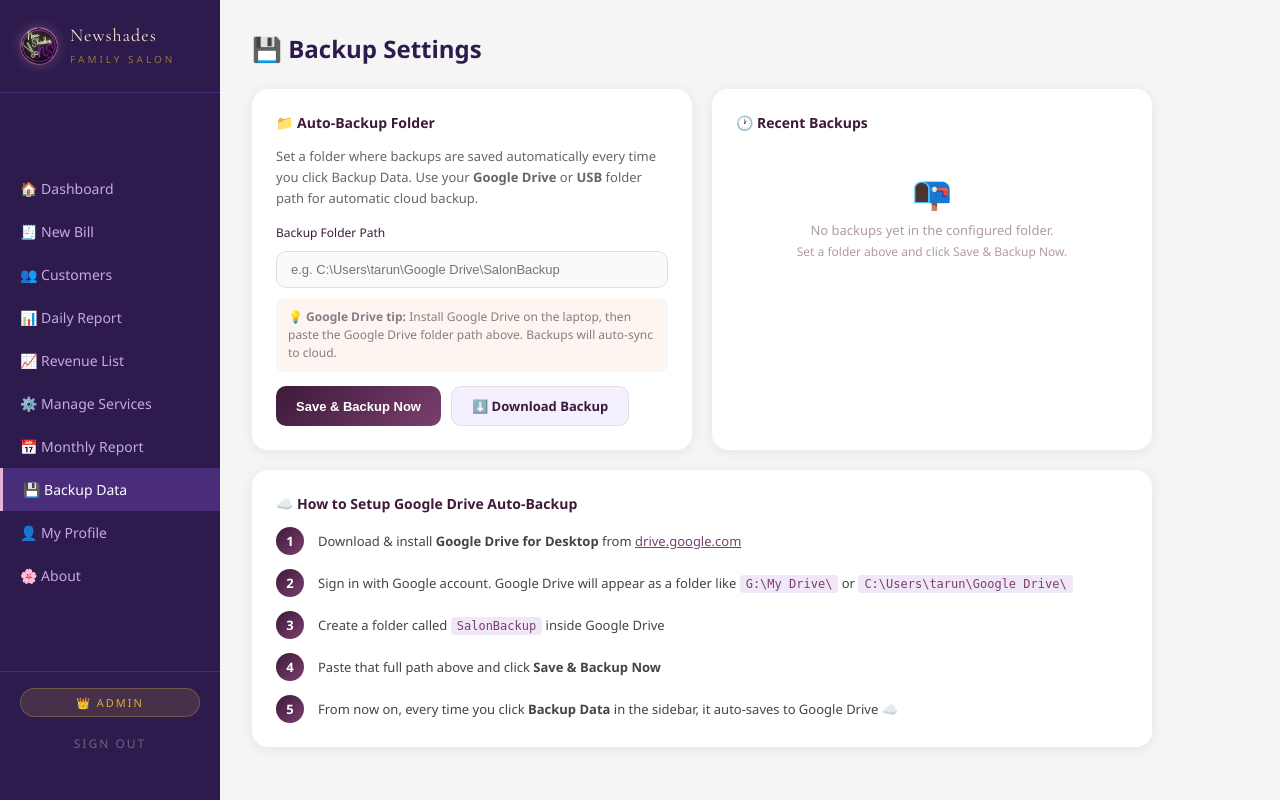
After one commit to 2400031255/newshade-billing, a Flask app: page /backup/settings in a window 1280 px wide. The commit adds this page. Run offline with Flask 3, Linux system fonts and the light colour scheme; the visitor is signed in with stand-in values (Sample User, id 1).

Commit message:
Auto-backup to Google Drive folder with settings page and last 10 backups

```diff
--- a/app.py
+++ b/app.py
@@ -415,13 +415,50 @@ def export_pdf():
     response.headers["Content-Disposition"] = f"attachment; filename=report_{month_str}.pdf"
     return response
 
-# ── Auto Backup ───────────────────────────────────────────────────────────────
+# ── Backup ───────────────────────────────────────────────────────────────────
+
+def _do_backup(dest_dir=None):
+    """Create a zip backup. Returns (zip_path, filename) or raises."""
+    import zipfile
+    from storage import DATA_DIR
+    fname = f"newshades_backup_{datetime.now().strftime('%Y%m%d_%H%M')}.zip"
+    if dest_dir:
+        os.makedirs(dest_dir, exist_ok=True)
+        zip_path = os.path.join(dest_dir, fname)
+        with zipfile.ZipFile(zip_path, "w", zipfile.ZIP_DEFLATED) as zf:
+            for f in ["customers.json", "bills.json", "services.json", "admin.json"]:
+                fp = os.path.join(DATA_DIR, f)
+                if os.path.exists(fp):
+                    zf.write(fp, f)
+        # Keep only last 10 backups
+        backups = sorted([f for f in os.listdir(dest_dir) if f.startswith("newshades_backup")])
+        for old in backups[:-10]:
+            try: os.remove(os.path.join(dest_dir, old))
+            except: pass
+        return zip_path, fname
+    return None, fname
+
+def _get_backup_dir():
+    """Return backup folder path from config or default."""
+    from storage import DATA_DIR
+    cfg_file = os.path.join(DATA_DIR, "backup_config.json")
+    if os.path.exists(cfg_file):
+        with open(cfg_file) as f:
+            cfg = json.load(f)
+        return cfg.get("backup_dir", "")
+    return ""
 
 @app.route("/backup")
 @admin_required
 def backup():
     import zipfile, io
     from storage import DATA_DIR
+    # Also auto-save to configured folder
+    bdir = _get_backup_dir()
+    if bdir and os.path.isdir(bdir):
+        try: _do_backup(bdir)
+        except: pass
+    # Always download zip
     buf = io.BytesIO()
     with zipfile.ZipFile(buf, "w", zipfile.ZIP_DEFLATED) as zf:
         for fname in ["customers.json", "bills.json", "services.json", "admin.json"]:
@@ -433,6 +470,33 @@ def backup():
     response.headers["Content-Type"] = "application/zip"
     response.headers["Content-Disposition"] = f"attachment; filename=newshades_backup_{datetime.now().strftime('%Y%m%d_%H%M')}.zip"
     return response
+
+@app.route("/backup/settings", methods=["GET", "POST"])
+@admin_required
+def backup_settings():
+    from storage import DATA_DIR
+    cfg_file = os.path.join(DATA_DIR, "backup_config.json")
+    backup_dir = _get_backup_dir()
+    last_backups = []
+    if backup_dir and os.path.isdir(backup_dir):
+        last_backups = sorted([f for f in os.listdir(backup_dir) if f.startswith("newshades_backup")], reverse=True)[:5]
+    if request.method == "POST":
+        new_dir = request.form.get("backup_dir", "").strip()
+        with open(cfg_file, "w") as f:
+            json.dump({"backup_dir": new_dir}, f)
+        if new_dir and not os.path.isdir(new_dir):
+            flash(f"Folder not found: {new_dir}", "error")
+        else:
+            flash("Backup folder saved!", "success")
+            # Do an immediate backup
+            if new_dir:
+                try:
+                    _do_backup(new_dir)
+                    flash("First backup created successfully!", "success")
+                except Exception as e:
+                    flash(f"Backup failed: {e}", "error")
+        return redirect(url_for("backup_settings"))
+    return render_template("backup_settings.html", backup_dir=backup_dir, last_backups=last_backups)
 
 @app.route("/clear-data", methods=["POST"])
 @admin_required
--- /dev/null
+++ b/templates/backup_settings.html
@@ -0,0 +1,110 @@
+{% extends "base.html" %}
+{% block content %}
+<h1 class="page-title">💾 Backup Settings</h1>
+
+<div class="bs-grid">
+
+  <!-- Setup Card -->
+  <div class="bs-card">
+    <div class="bs-card-title">📁 Auto-Backup Folder</div>
+    <p class="bs-desc">Set a folder where backups are saved automatically every time you click Backup Data. Use your <strong>Google Drive</strong> or <strong>USB</strong> folder path for automatic cloud backup.</p>
+
+    <form method="POST" class="bs-form">
+      <label class="bs-label">Backup Folder Path</label>
+      <input type="text" name="backup_dir" value="{{ backup_dir }}"
+        placeholder="e.g. C:\Users\tarun\Google Drive\SalonBackup">
+      <div class="bs-hint">
+        💡 <strong>Google Drive tip:</strong> Install Google Drive on the laptop, then paste the Google Drive folder path above. Backups will auto-sync to cloud.
+      </div>
+      <div class="bs-btns">
+        <button type="submit" class="bs-btn primary">Save & Backup Now</button>
+        <a href="/backup" class="bs-btn secondary">⬇️ Download Backup</a>
+      </div>
+    </form>
+  </div>
+
+  <!-- Recent Backups -->
+  <div class="bs-card">
+    <div class="bs-card-title">🕐 Recent Backups</div>
+    {% if last_backups %}
+      <div class="bs-backup-list">
+        {% for b in last_backups %}
+        <div class="bs-backup-item">
+          <span class="bs-backup-icon">📦</span>
+          <span class="bs-backup-name">{{ b }}</span>
+        </div>
+        {% endfor %}
+      </div>
+      <p class="bs-hint" style="margin-top:12px;">Last 10 backups are kept automatically. Older ones are deleted.</p>
+    {% else %}
+      <div class="bs-empty">
+        <div style="font-size:32px;margin-bottom:8px;">📭</div>
+        <p>No backups yet in the configured folder.</p>
+        <p style="font-size:12px;margin-top:4px;">Set a folder above and click Save & Backup Now.</p>
+      </div>
+    {% endif %}
+  </div>
+
+  <!-- How to setup Google Drive -->
+  <div class="bs-card bs-full">
+    <div class="bs-card-title">☁️ How to Setup Google Drive Auto-Backup</div>
+    <div class="bs-steps">
+      <div class="bs-step">
+        <div class="bs-step-num">1</div>
+        <div class="bs-step-text">Download & install <strong>Google Drive for Desktop</strong> from <a href="https://drive.google.com/drive/downloads" target="_blank">drive.google.com</a></div>
+      </div>
+      <div class="bs-step">
+        <div class="bs-step-num">2</div>
+        <div class="bs-step-text">Sign in with Google account. Google Drive will appear as a folder like <code>G:\My Drive\</code> or <code>C:\Users\tarun\Google Drive\</code></div>
+      </div>
+      <div class="bs-step">
+        <div class="bs-step-num">3</div>
+        <div class="bs-step-text">Create a folder called <code>SalonBackup</code> inside Google Drive</div>
+      </div>
+      <div class="bs-step">
+        <div class="bs-step-num">4</div>
+        <div class="bs-step-text">Paste that full path above and click <strong>Save & Backup Now</strong></div>
+      </div>
+      <div class="bs-step">
+        <div class="bs-step-num">5</div>
+        <div class="bs-step-text">From now on, every time you click <strong>Backup Data</strong> in the sidebar, it auto-saves to Google Drive ☁️</div>
+      </div>
+    </div>
+  </div>
+
+</div>
+
+<style>
+  .bs-grid { display:grid; grid-template-columns:1fr 1fr; gap:20px; max-width:900px; }
+  .bs-full { grid-column:1/-1; }
+  .bs-card { background:#fff; border-radius:16px; padding:24px; box-shadow:0 2px 12px rgba(61,26,58,0.08); }
+  .bs-card-title { font-size:14px; font-weight:600; color:#3d1a3a; margin-bottom:14px; }
+  .bs-desc { font-size:13px; color:#666; margin-bottom:16px; line-height:1.6; }
+  .bs-form { display:flex; flex-direction:column; gap:10px; }
+  .bs-label { font-size:12px; font-weight:500; color:#3d1a3a; }
+  .bs-form input { padding:10px 14px; border:1.5px solid #e8dce4; border-radius:10px; font-size:13px; outline:none; background:#fafafa; }
+  .bs-form input:focus { border-color:#7b3f6e; background:#fff; }
+  .bs-hint { font-size:12px; color:#8a7a85; background:#fdf6f0; padding:10px 12px; border-radius:8px; line-height:1.5; }
+  .bs-btns { display:flex; gap:10px; flex-wrap:wrap; margin-top:4px; }
+  .bs-btn { padding:10px 20px; border-radius:10px; font-size:13px; font-weight:600; cursor:pointer; border:none; text-decoration:none; text-align:center; transition:all 0.2s; }
+  .bs-btn.primary { background:linear-gradient(135deg,#3d1a3a,#7b3f6e); color:#fff; }
+  .bs-btn.primary:hover { transform:translateY(-1px); box-shadow:0 4px 12px rgba(61,26,58,0.25); }
+  .bs-btn.secondary { background:#f5f0ff; color:#3d1a3a; border:1.5px solid #e8dce4; }
+  .bs-btn.secondary:hover { border-color:#7b3f6e; }
+
+  .bs-backup-list { display:flex; flex-direction:column; gap:8px; }
+  .bs-backup-item { display:flex; align-items:center; gap:10px; padding:10px 12px; background:#fafafa; border-radius:10px; border:1px solid #f0e8f8; }
+  .bs-backup-icon { font-size:18px; }
+  .bs-backup-name { font-size:12px; color:#3d1a3a; font-family:monospace; }
+  .bs-empty { text-align:center; padding:24px; color:#b09aaa; font-size:13px; }
+
+  .bs-steps { display:flex; flex-direction:column; gap:14px; }
+  .bs-step { display:flex; align-items:flex-start; gap:14px; }
+  .bs-step-num { width:28px; height:28px; border-radius:50%; background:linear-gradient(135deg,#3d1a3a,#7b3f6e); color:#fff; font-size:13px; font-weight:700; display:flex; align-items:center; justify-content:center; flex-shrink:0; }
+  .bs-step-text { font-size:13px; color:#444; line-height:1.6; padding-top:4px; }
+  .bs-step-text code { background:#f0e8f8; padding:2px 6px; border-radius:4px; font-size:12px; color:#7b3f6e; }
+  .bs-step-text a { color:#7b3f6e; }
+
+  @media(max-width:700px) { .bs-grid { grid-template-columns:1fr; } }
+</style>
+{% endblock %}
--- a/templates/base.html
+++ b/templates/base.html
@@ -27,7 +27,7 @@
       <a href="/revenue"   class="{{ 'active' if '/revenue' in request.path }}">📈 Revenue List</a>
       <a href="/services"  class="{{ 'active' if '/services' in request.path }}">⚙️ Manage Services</a>
       <a href="/report/monthly" class="{{ 'active' if '/report/monthly' in request.path }}">📅 Monthly Report</a>
-      <a href="/backup" class="{{ 'active' if '/backup' in request.path }}">💾 Backup Data</a>
+      <a href="/backup/settings" class="{{ 'active' if '/backup' in request.path }}">💾 Backup Data</a>
       <a href="/profile"   class="{{ 'active' if '/profile' in request.path }}">👤 My Profile</a>
       {% endif %}
       <a href="/about"     class="{{ 'active' if '/about' in request.path }}">🌸 About</a>
```
